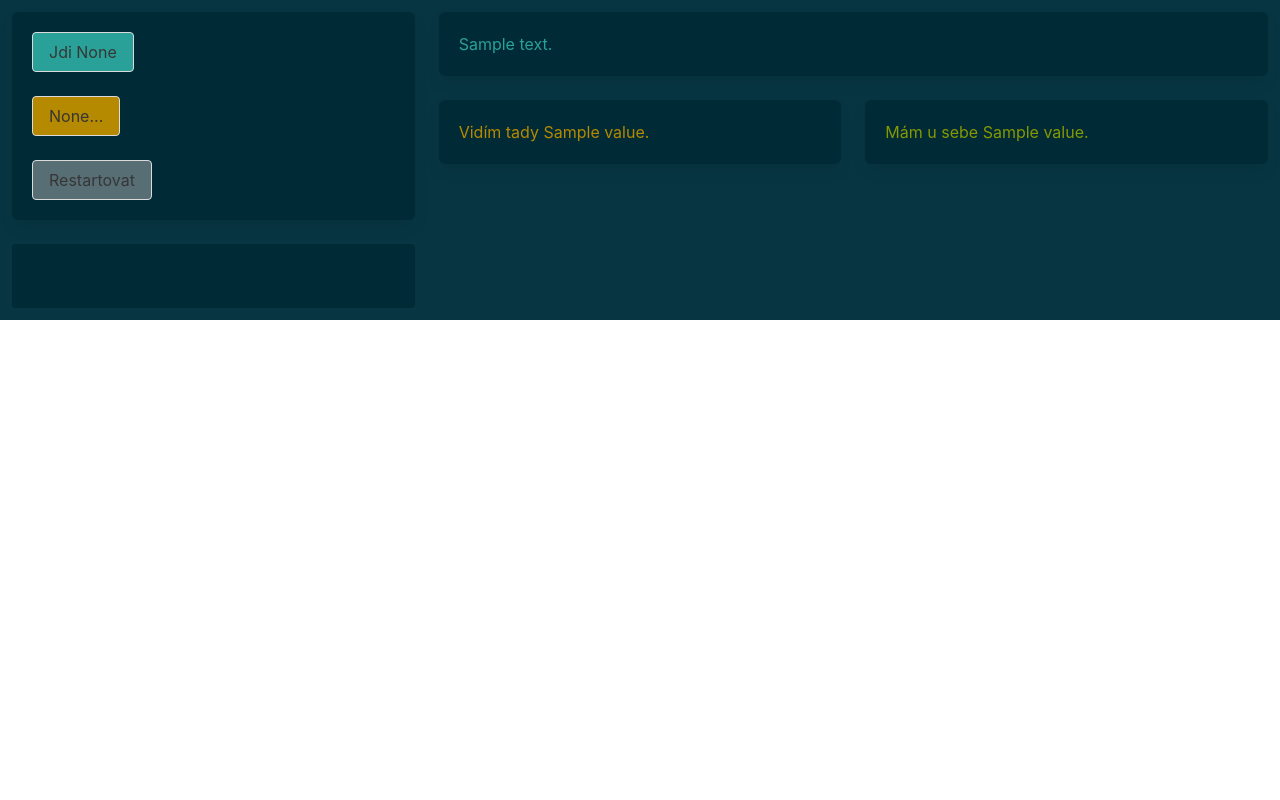
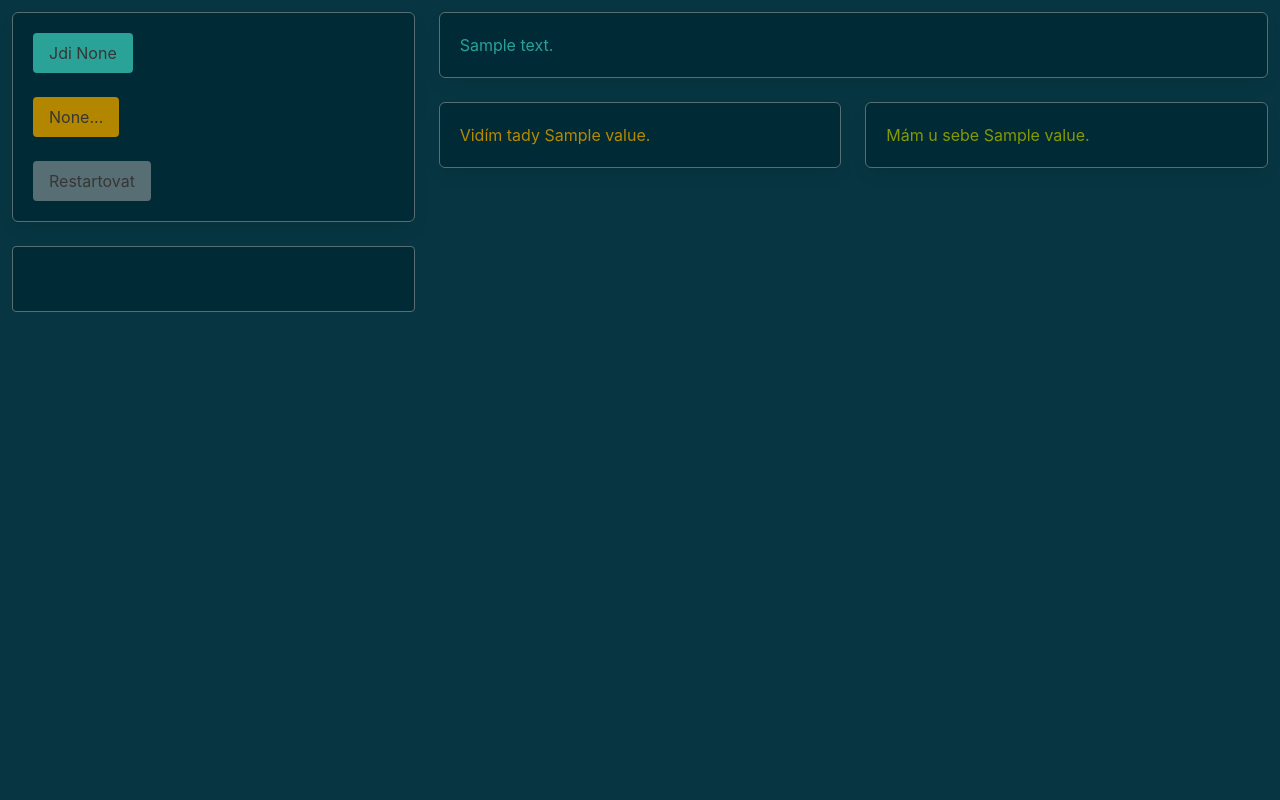
Before and after one commit to underground-lab/zelezobeton, a Django app: template webapp/templates/home.html in a window 1280 px wide. Run offline with Django 4.2, Linux system fonts and the light colour scheme; the template is opened without the code that fills it: most values are stand-ins (such as "Sample title", 1, 10 or a date in 2020); parts of the project's set-up code (start-up, migrations or seed data) failed here and were passed over.

Commit message:
Add more CSS
- fill viewport vertically
- highlight buttons on hover
- modify border styles

```diff
--- a/webapp/static/game-styles.css
+++ b/webapp/static/game-styles.css
@@ -1,3 +1,5 @@
+.fill-viewport-height { min-height: 100vh; }
+
 .fg-solarized-base03 { color: #002b36; }
 .fg-solarized-base02 { color: #073642; }
 .fg-solarized-base01 { color: #586e75; }
@@ -23,11 +25,17 @@
 .bg-solarized-base1 { background-color: #93a1a1; }
 .bg-solarized-base2 { background-color: #eee8d5; }
 .bg-solarized-base3 { background-color: #fdf6e3; }
-.bg-solarized-yellow { background-color: #b58900; }
+.bg-solarized-yellow { background-color: hsl(45, 100%, 35%); }
+.bg-solarized-yellow:hover { background-color: hsl(45, 100%, 42%); }  /* lightness +20% */
 .bg-solarized-orange { background-color: #cb4b16; }
 .bg-solarized-red { background-color: #dc322f; }
 .bg-solarized-magenta { background-color: #d33682; }
 .bg-solarized-violet { background-color: #6c71c4; }
 .bg-solarized-blue { background-color: #268bd2; }
-.bg-solarized-cyan { background-color: #2aa198; }
-.bg-solarized-green { background-color: #859900; }
+.bg-solarized-cyan { background-color: hsl(175, 59%, 40%); }
+.bg-solarized-cyan:hover { background-color: hsl(175, 59%, 48%); }  /* lightness +20% */
+.bg-solarized-green { background-color: hsl(68, 100%, 30%); }
+.bg-solarized-green:hover { background-color: hsl(68, 100%, 36%); }  /* lightness +20% */
+
+.base01-border { border: solid #586e75 1px;}
+.no-border { border: none;}
--- a/webapp/templates/home.html
+++ b/webapp/templates/home.html
@@ -8,17 +8,17 @@
   <link rel="stylesheet" type="text/css" href="{% static 'game-styles.css' %}">
   <title>{{ labels.title }}</title>
 </head>
-<body class="p-3 bg-solarized-base02">
+<body class="p-3 bg-solarized-base02 fill-viewport-height">
   {% load webapp_extras %}
   <div class="columns">
     <div class="column">
-      <div class="box bg-solarized-base03">
+      <div class="box bg-solarized-base03 base01-border">
         <div class="block">
           <form action="{% url 'home' %}" method="post" id="exit_form">
             {% csrf_token %}
             <div class="buttons">
               {% for exit in game.current_room.exits %}
-                <button class="button bg-solarized-cyan" type="submit" id="{{ exit }}_button"
+                <button class="button bg-solarized-cyan no-border" type="submit" id="{{ exit }}_button"
                         name="command" value="{{ exit }}">
                   Jdi {{ labels.exits|dict_get:exit }}
                 </button>
@@ -31,19 +31,20 @@
             {% for command, objects in game.available_actions.items %}
               <div class="control dropdown is-hoverable">
                 <div class="dropdown-trigger">
-                  <button class="button bg-solarized-yellow" id="{{ command }}_dropdown"
+                  <button class="button bg-solarized-yellow no-border" id="{{ command }}_dropdown"
                           aria-haspopup="true" aria-controls="{{ command }}_dropdown_menu">
                     {{ labels.imperative|dict_get:command|capfirst }}...
                   </button>
                 </div>
                 <div class="dropdown-menu" id="{{ command }}_dropdown_menu" role="menu">
-                  <div class="dropdown-content bg-solarized-base02">
+                  <div class="dropdown-content bg-solarized-base02 base01-border">
                     <form action="{% url 'home' %}" method="post" id="{{ command }}_form">
                       {% csrf_token %}
                       <div class="buttons">
                         {% for obj_key, obj in objects.items %}
                           <div class="dropdown-item">
-                            <button class="button bg-solarized-green" type="submit" id="{{ command }}_{{ obj_key }}_button"
+                            <button class="button bg-solarized-green no-border"
+                                    type="submit" id="{{ command }}_{{ obj_key }}_button"
                                     name="command" value="{{ command }} {{ obj_key }}">
                               {{ obj.name }}
                             </button>
@@ -59,28 +60,28 @@
         </div>
         <form action="{% url 'restart' %}" method="post" id="restart_form">
           {% csrf_token %}
-          <button class="button bg-solarized-base01" type="submit" id="restart_button">Restartovat</button>
+          <button class="button bg-solarized-base01 no-border" type="submit" id="restart_button">Restartovat</button>
         </form>
       </div>
-      <div class="notification fg-solarized-base2 bg-solarized-base03" id="message">
+      <div class="notification fg-solarized-base2 bg-solarized-base03 base01-border" id="message">
         {% if message %}{{ message }}{% endif %}&nbsp;
       </div>
     </div>
     <div class="column is-two-thirds">
-      <div class="box fg-solarized-cyan bg-solarized-base03" id="room_description">
+      <div class="box fg-solarized-cyan bg-solarized-base03 base01-border" id="room_description">
         {{ game.current_room.description }}
       </div>
       <div class="columns">
         <div class="column">
           {% if game.objects_in_room %}
-            <div class="box fg-solarized-yellow bg-solarized-base03" id="in_room">
+            <div class="box fg-solarized-yellow bg-solarized-base03 base01-border" id="in_room">
               Vidím tady {{ game.objects_in_room|values_attr:"name"|listing_czech }}.
             </div>
           {% endif %}
         </div>
         <div class="column">
           {% if game.objects_in_inventory %}
-            <div class="box fg-solarized-green bg-solarized-base03" id="in_inventory">
+            <div class="box fg-solarized-green bg-solarized-base03 base01-border" id="in_inventory">
               Mám u sebe {{ game.objects_in_inventory|values_attr:"name"|listing_czech }}.
             </div>
           {% endif %}
```
